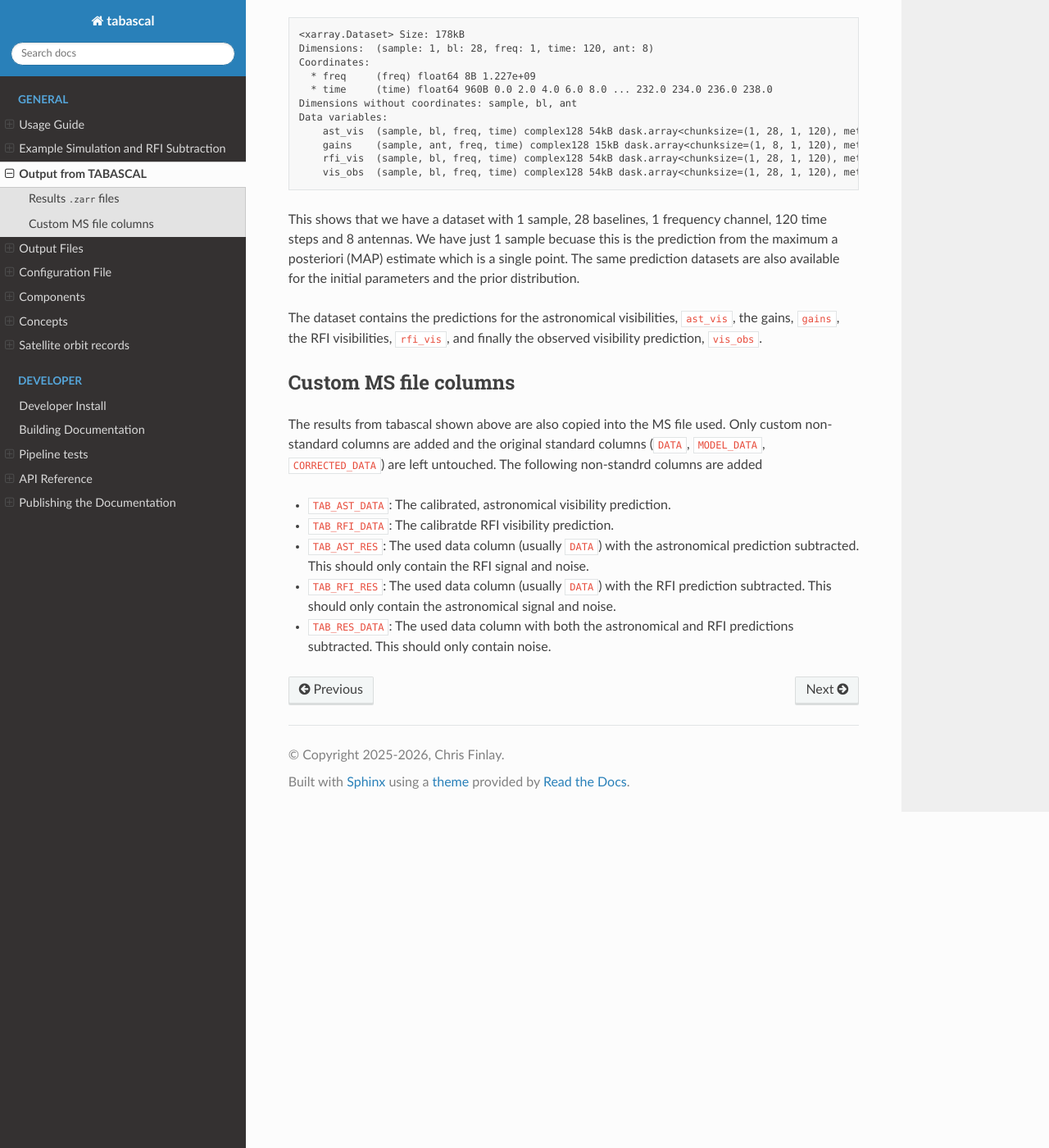
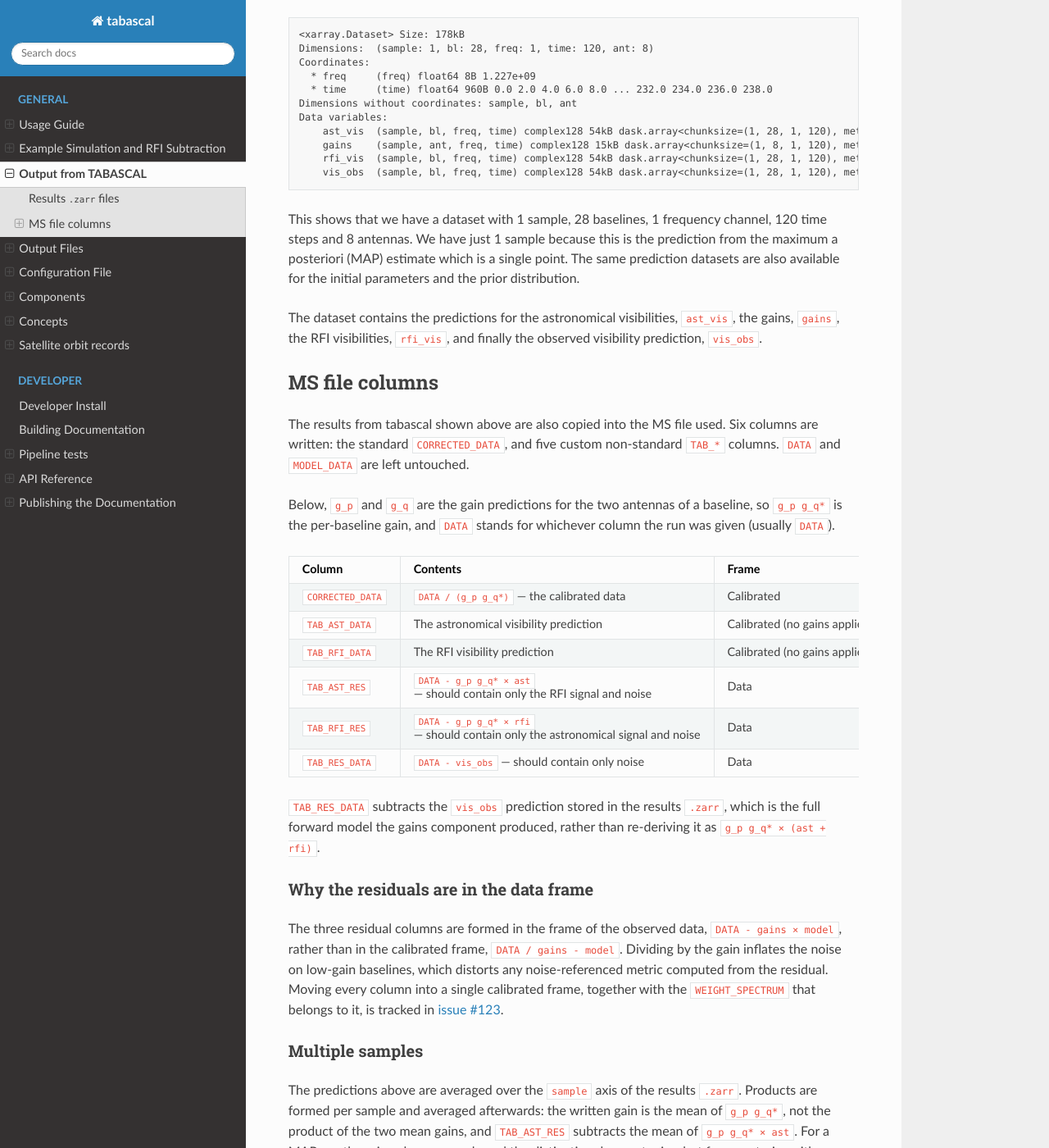
Before and after one commit to epfl-radio-astro/tabascal, a Sphinx documentation site: the page built from docs/output.md, in a window 1280 px wide and 1400 px high, scrolled down 922 px. Shown: the whole window at 82% size. Built offline with Sphinx 7.4.7 and the Read the Docs theme 3.1.0, drawn with Linux system fonts in a browser that asks for light colours; some of the changed text lies outside the part shown.

Commit message:
Document the MS output columns and their frames
docs/output.md said CORRECTED_DATA was left untouched, which has not been
true since the writer started calibrating it, and it never said which frame
each column was in. The section is now a table of all six written columns
with their contents and frame, followed by why the residuals are in the data
frame, how the sample axis is reduced, the zero/non-finite gain policy, and
the errors raised when the results do not match the MS.

The column list printed in docs/usage.md is updated to match the writer.

````diff
--- a/docs/output.md
+++ b/docs/output.md
@@ -51,16 +51,45 @@ Data variables:
     vis_obs  (sample, bl, freq, time) complex128 54kB dask.array<chunksize=(1, 28, 1, 120), meta=np.ndarray>
 ```
 
-This shows that we have a dataset with 1 sample, 28 baselines, 1 frequency channel, 120 time steps and 8 antennas. We have just 1 sample becuase this is the prediction from the maximum a posteriori (MAP) estimate which is a single point. The same prediction datasets are also available for the initial parameters and the prior distribution.
+This shows that we have a dataset with 1 sample, 28 baselines, 1 frequency channel, 120 time steps and 8 antennas. We have just 1 sample because this is the prediction from the maximum a posteriori (MAP) estimate which is a single point. The same prediction datasets are also available for the initial parameters and the prior distribution.
 
 The dataset contains the predictions for the astronomical visibilities, `ast_vis`, the gains, `gains`, the RFI visibilities, `rfi_vis`, and finally the observed visibility prediction, `vis_obs`.
 
-## Custom MS file columns
+## MS file columns
 
-The results from tabascal shown above are also copied into the MS file used. Only custom non-standard columns are added and the original standard columns (`DATA`, `MODEL_DATA`, `CORRECTED_DATA`) are left untouched. The following non-standrd columns are added
+The results from tabascal shown above are also copied into the MS file used. Six columns are written: the standard `CORRECTED_DATA`, and five custom non-standard `TAB_*` columns. `DATA` and `MODEL_DATA` are left untouched.
 
-* `TAB_AST_DATA`: The calibrated, astronomical visibility prediction.
-* `TAB_RFI_DATA`: The calibratde RFI visibility prediction.
-* `TAB_AST_RES`: The used data column (usually `DATA`) with the astronomical prediction subtracted. This should only contain the RFI signal and noise.
-* `TAB_RFI_RES`: The used data column (usually `DATA`) with the RFI prediction subtracted. This should only contain the astronomical signal and noise.
-* `TAB_RES_DATA`: The used data column with both the astronomical and RFI predictions subtracted. This should only contain noise.
+Below, `g_p` and `g_q` are the gain predictions for the two antennas of a baseline, so `g_p g_q*` is the per-baseline gain, and `DATA` stands for whichever column the run was given (usually `DATA`).
+
+| Column | Contents | Frame |
+| --- | --- | --- |
+| `CORRECTED_DATA` | `DATA / (g_p g_q*)` — the calibrated data | Calibrated |
+| `TAB_AST_DATA` | The astronomical visibility prediction | Calibrated (no gains applied) |
+| `TAB_RFI_DATA` | The RFI visibility prediction | Calibrated (no gains applied) |
+| `TAB_AST_RES` | `DATA - g_p g_q* × ast` — should contain only the RFI signal and noise | Data |
+| `TAB_RFI_RES` | `DATA - g_p g_q* × rfi` — should contain only the astronomical signal and noise | Data |
+| `TAB_RES_DATA` | `DATA - vis_obs` — should contain only noise | Data |
+
+`TAB_RES_DATA` subtracts the `vis_obs` prediction stored in the results `.zarr`, which is the full forward model the gains component produced, rather than re-deriving it as `g_p g_q* × (ast + rfi)`.
+
+### Why the residuals are in the data frame
+
+The three residual columns are formed in the frame of the observed data, `DATA - gains × model`, rather than in the calibrated frame, `DATA / gains - model`. Dividing by the gain inflates the noise on low-gain baselines, which distorts any noise-referenced metric computed from the residual. Moving every column into a single calibrated frame, together with the `WEIGHT_SPECTRUM` that belongs to it, is tracked in [issue #123](https://github.com/epfl-radio-astro/tabascal/issues/123).
+
+### Multiple samples
+
+The predictions above are averaged over the `sample` axis of the results `.zarr`. Products are formed per sample and averaged afterwards: the written gain is the mean of `g_p g_q*`, not the product of the two mean gains, and `TAB_AST_RES` subtracts the mean of `g_p g_q* × ast`. For a MAP run there is only one sample and the distinction does not arise, but for a posterior with several samples the two orders give different answers whenever the quantities covary.
+
+### Zero and non-finite gains
+
+An unflagged dead antenna can be driven to a zero or non-finite gain by the fit. Any such antenna gain is replaced by 1 before anything is derived from it, and a `RuntimeWarning` is raised naming the affected antennas and the number of gain samples substituted. Baselines touching such an antenna are then written *uncalibrated on that antenna* — the other antenna's gain is still applied — rather than being blanked. Nothing is ever written as `NaN` or `inf`, so every column stays finite and imageable. The `vis_obs` stored in the results `.zarr` predates the substitution, so on those baselines `TAB_RES_DATA` falls back to re-deriving the total as `g_p g_q* × ast + g_p g_q* × rfi` from the substituted gains.
+
+### When the results do not match the MS
+
+Writing raises a `ValueError`, before any column is built, if:
+
+* the results `.zarr` holds a different number of baselines than the MS — the results belong to another MS, or an antenna was dropped between the run and the write;
+* the MS rows are not ordered time-major, so the first `n_bl` rows do not hold `n_bl` distinct antenna pairs;
+* the baseline order differs between timesteps, which the `(n_time, n_bl)` reshape tabascal reads visibilities with cannot represent.
+
+Sorting the MS by `TIME`, `ANTENNA1`, `ANTENNA2` resolves the last two.
````
Also changed, not shown: other parts of docs/output.md (+1 -1 lines), docs/usage.md (+1 -1 lines).
